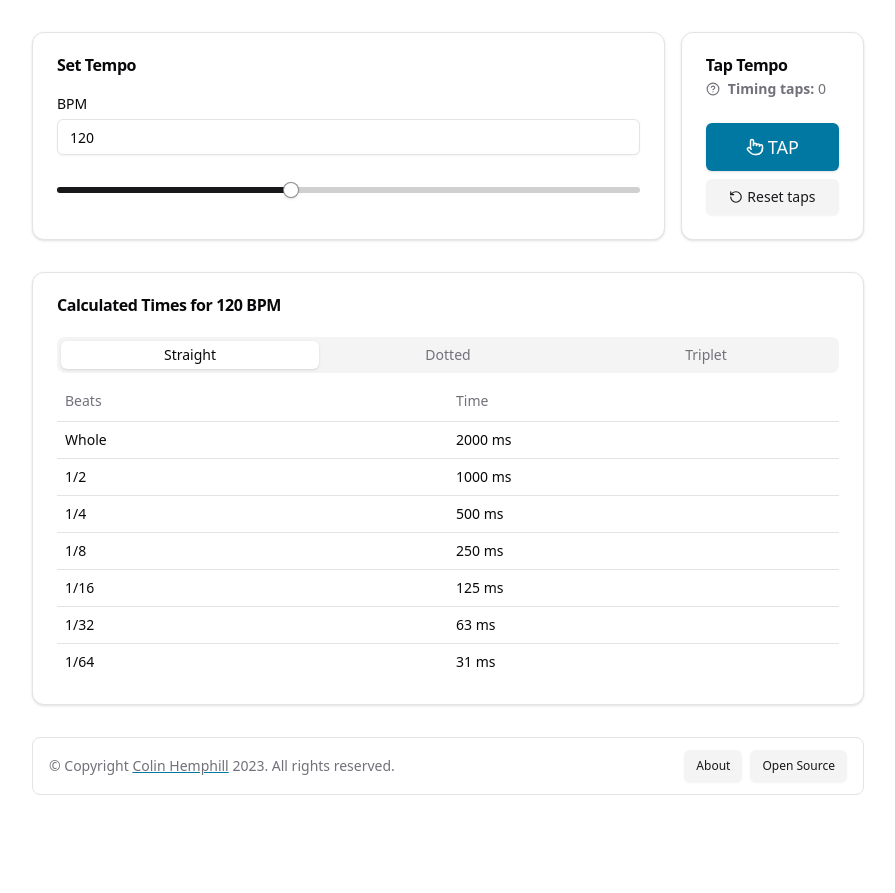
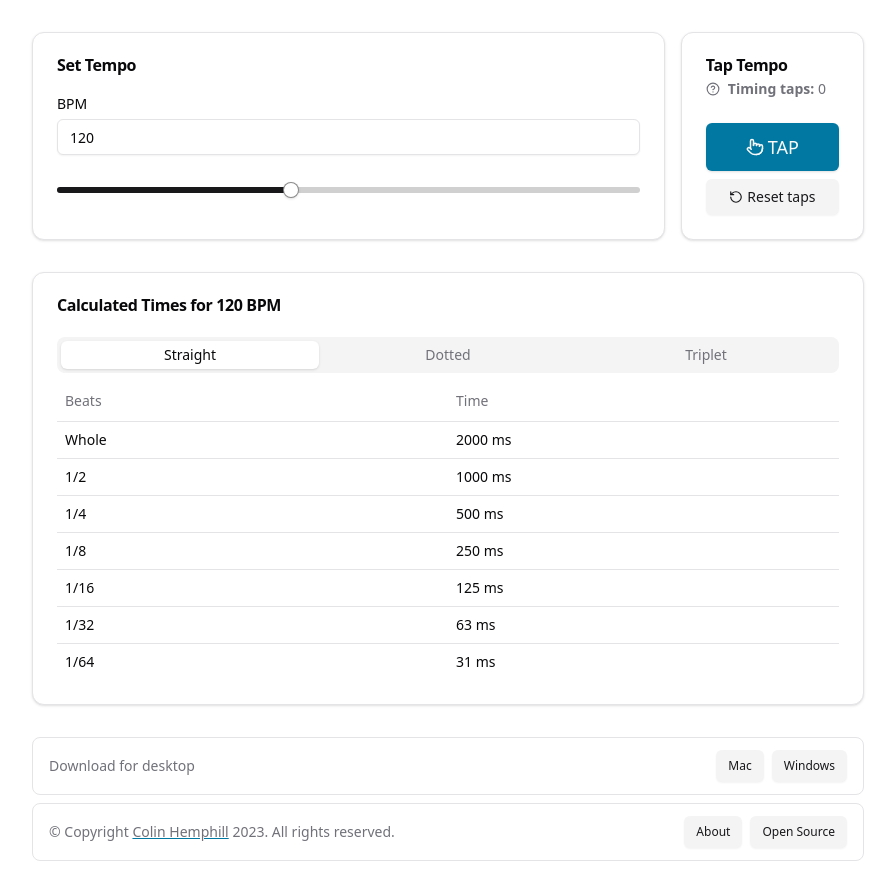
Before and after one commit to colinhemphill/clamor, a Next.js app: page / in a window 1280 px wide. Shown: the whole page, without its empty margins (192-1087 px from the left). Before the commit the page ends 827 px from the top, so only its background shows below. Built offline with nearby package versions, Linux system fonts and the light colour scheme.

Commit message:
ENV variable to indicate a Tauri build. Hide footer in desktop build.

```diff
--- a/src-tauri/tauri.conf.json
+++ b/src-tauri/tauri.conf.json
@@ -1,7 +1,7 @@
 {
   "build": {
-    "beforeDevCommand": "pnpm dev",
-    "beforeBuildCommand": "pnpm build",
+    "beforeDevCommand": "NEXT_PUBLIC_DESKTOP_BUILD=tauri pnpm dev",
+    "beforeBuildCommand": "NEXT_PUBLIC_DESKTOP_BUILD=tauri pnpm build",
     "devPath": "http://localhost:3000",
     "distDir": "../out",
     "withGlobalTauri": false
--- a/src/app/components/HelpIcon.tsx
+++ b/src/app/components/HelpIcon.tsx
@@ -1,12 +1,19 @@
 import { HelpCircle } from 'lucide-react';
 import { PropsWithChildren } from 'react';
+import { Button } from './ui/button';
 import { Tooltip, TooltipContent, TooltipTrigger } from './ui/tooltip';
 
 export default function HelpIcon({ children }: PropsWithChildren) {
   return (
     <Tooltip>
       <TooltipTrigger asChild>
-        <HelpCircle className="inline-flex cursor-help" size="1em" />
+        <Button className="h-auto p-0" variant="ghost">
+          <HelpCircle
+            className="inline-flex cursor-help"
+            name="Help icon"
+            size="1em"
+          />
+        </Button>
       </TooltipTrigger>
       <TooltipContent>{children}</TooltipContent>
     </Tooltip>
--- a/src/app/components/Tempo.tsx
+++ b/src/app/components/Tempo.tsx
@@ -136,7 +136,7 @@ export default function Tempo() {
             size="xl"
             variant="theme"
           >
-            <Pointer className="mr-1" size="1em" />
+            <Pointer className="mr-1" name="Pointing hand icon" size="1em" />
             TAP
           </Button>
           <Tooltip>
@@ -148,7 +148,11 @@ export default function Tempo() {
                 }}
                 variant="secondary"
               >
-                <RotateCcw className="mr-1" size="1em" />
+                <RotateCcw
+                  className="mr-1"
+                  name="Counter clockwise rotation icon"
+                  size="1em"
+                />
                 Reset taps
               </Button>
             </TooltipTrigger>
--- a/src/app/components/footer/AboutDialog.tsx
+++ b/src/app/components/footer/AboutDialog.tsx
@@ -25,7 +25,10 @@ export default function AboutDialog() {
             Clamor was built by Colin Hemphill. Full time I’m a front end
             software engineer, and in my free time I am the producer and
             guitarist for{' '}
-            <a href="https://dotdotdarknessmusic.com">dot.darkness</a>.
+            <a className="link" href="https://dotdotdarknessmusic.com">
+              dot.darkness
+            </a>
+            .
           </DialogDescription>
         </DialogHeader>
         <p>
@@ -43,7 +46,10 @@ export default function AboutDialog() {
         </ul>
         <p>
           If you have any feedback, please use the contact form on{' '}
-          <a href="https://colinhemphill.com">my website</a>.
+          <a className="link" href="https://colinhemphill.com">
+            my website
+          </a>
+          .
         </p>
       </DialogContent>
     </Dialog>
--- a/src/app/components/footer/Footer.tsx
+++ b/src/app/components/footer/Footer.tsx
@@ -1,14 +1,36 @@
 import { Alert, AlertDescription } from '@/components/ui/alert';
+import { buttonVariants } from '../ui/button';
 import AboutDialog from './AboutDialog';
 import OpenSourceDialog from './OpenSourceDialog';
 
 export default function Footer() {
   return (
-    <footer className="mt-8">
+    <footer className="mt-8 flex flex-col gap-2">
+      <Alert>
+        <AlertDescription className="flex flex-col gap-2 text-sm text-muted-foreground sm:flex-row sm:items-center">
+          <div className="flex-grow">Download for desktop</div>
+
+          <a
+            className={buttonVariants({ size: 'sm', variant: 'secondary' })}
+            href=""
+          >
+            Mac
+          </a>
+          <a
+            className={buttonVariants({ size: 'sm', variant: 'secondary' })}
+            href=""
+          >
+            Windows
+          </a>
+        </AlertDescription>
+      </Alert>
       <Alert>
         <AlertDescription className="flex flex-col gap-2 text-sm text-muted-foreground sm:flex-row sm:items-center">
           <div className="flex-grow">
-            © Copyright <a href="https://colinhemphill.com">Colin Hemphill</a>{' '}
+            © Copyright{' '}
+            <a className="link" href="https://colinhemphill.com">
+              Colin Hemphill
+            </a>{' '}
             {new Date().getFullYear()}. All rights reserved.
           </div>
 
--- a/src/app/components/ui/toast.tsx
+++ b/src/app/components/ui/toast.tsx
@@ -28,7 +28,7 @@ const toastVariants = cva(
   {
     variants: {
       variant: {
-        default: 'border bg-background',
+        default: 'border bg-secondary',
         destructive:
           'destructive group border-destructive bg-destructive text-destructive-foreground',
       },
--- a/src/app/globals.css
+++ b/src/app/globals.css
@@ -83,13 +83,15 @@
   body {
     @apply bg-background text-foreground;
   }
-  a,
-  .link {
+  .link,
+  p a,
+  li a {
     text-decoration: underline;
     @apply decoration-theme transition-colors;
   }
-  a:hover,
-  .link:hover {
+  .link:hover,
+  p a:hover,
+  li a:hover {
     @apply decoration-inherit;
   }
 }
--- a/src/app/layout.tsx
+++ b/src/app/layout.tsx
@@ -10,6 +10,7 @@ import {
   metadataOpenGraphDefaults,
   metadataTwitterDefaults,
 } from './lib/metadata';
+import { IS_TAURI } from './lib/utils';
 
 export const metadata: Metadata = {
   // https://beta.nextjs.org/docs/api-reference/metadata#metadatabase
@@ -55,7 +56,8 @@ export default function App({ children }: PropsWithChildren) {
         <TooltipProvider>
           <div className="container max-w-screen-lg">
             <main>{children}</main>
-            <Footer />
+
+            {!IS_TAURI && <Footer />}
           </div>
         </TooltipProvider>
         <Toaster />
--- a/src/app/lib/utils.ts
+++ b/src/app/lib/utils.ts
@@ -1,5 +1,7 @@
-import { type ClassValue, clsx } from 'clsx';
+import { clsx, type ClassValue } from 'clsx';
 import { twMerge } from 'tailwind-merge';
+
+export const IS_TAURI = process.env.NEXT_PUBLIC_DESKTOP_BUILD === 'tauri';
 
 export function cn(...inputs: ClassValue[]) {
   return twMerge(clsx(inputs));
```
